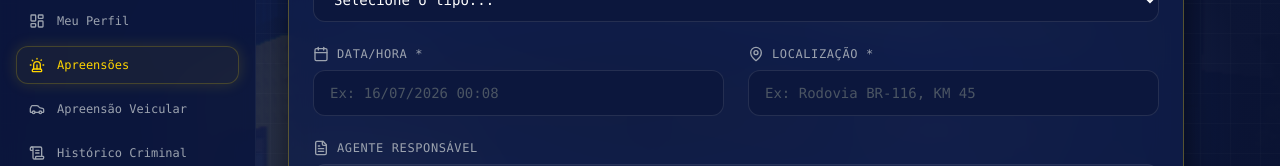
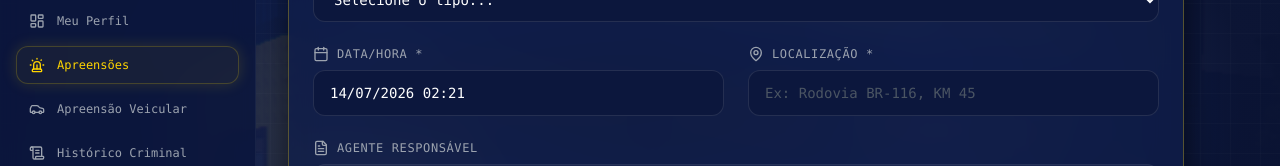
Before and after one commit to Cfzzs/Corp-Net, a Next.js app: page /apreensoes in a window 1280 px wide. Shown: the part 297-463 px from the top of the page. Built offline with nearby package versions, Linux system fonts and the light colour scheme; no server answers; sample sign-in values are in the browser's storage.

Commit message:
feat: pre-fill Data/Hora field with current real-time datetime

```diff
--- a/src/app/apreensoes/ApreensoesForm.tsx
+++ b/src/app/apreensoes/ApreensoesForm.tsx
@@ -21,9 +21,19 @@ interface ApreensoesFormProps {
 }
 
 export default function ApreensoesForm({ userId, userName, userIcName }: ApreensoesFormProps) {
+  const getCurrentDateTime = () => {
+    const now = new Date();
+    const day = String(now.getDate()).padStart(2, "0");
+    const month = String(now.getMonth() + 1).padStart(2, "0");
+    const year = now.getFullYear();
+    const hours = String(now.getHours()).padStart(2, "0");
+    const minutes = String(now.getMinutes()).padStart(2, "0");
+    return `${day}/${month}/${year} ${hours}:${minutes}`;
+  };
+
   const [formData, setFormData] = useState({
     tipoOperacao: "",
-    dataHora: "",
+    dataHora: getCurrentDateTime(),
     localizacao: "",
     qru: "",
     veiculoEnvolvido: "",
@@ -202,7 +212,7 @@ export default function ApreensoesForm({ userId, userName, userIcName }: Apreens
       // Reset form
       setFormData({
         tipoOperacao: "",
-        dataHora: "",
+        dataHora: getCurrentDateTime(),
         localizacao: "",
         qru: "",
         veiculoEnvolvido: "",
```
